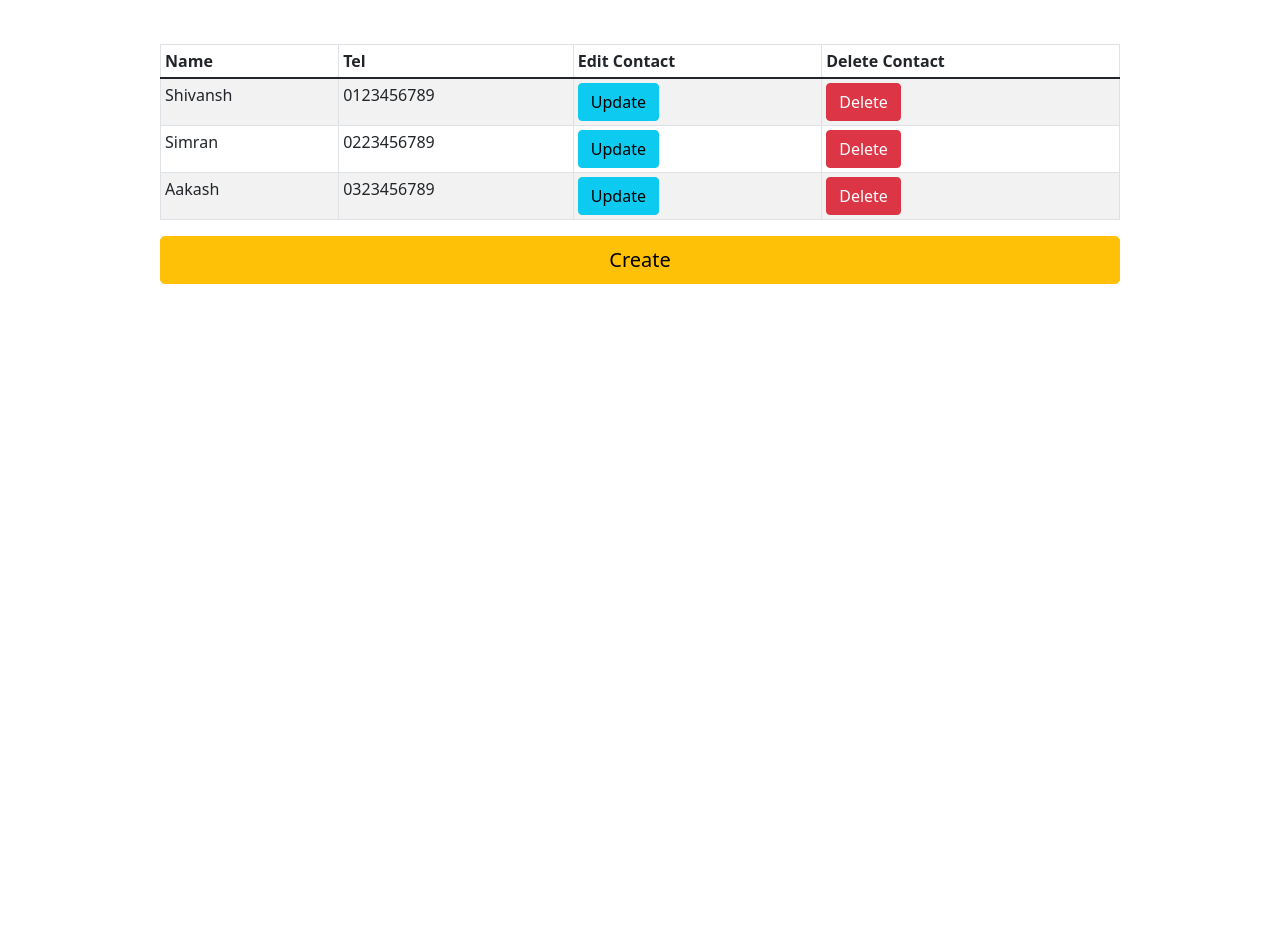
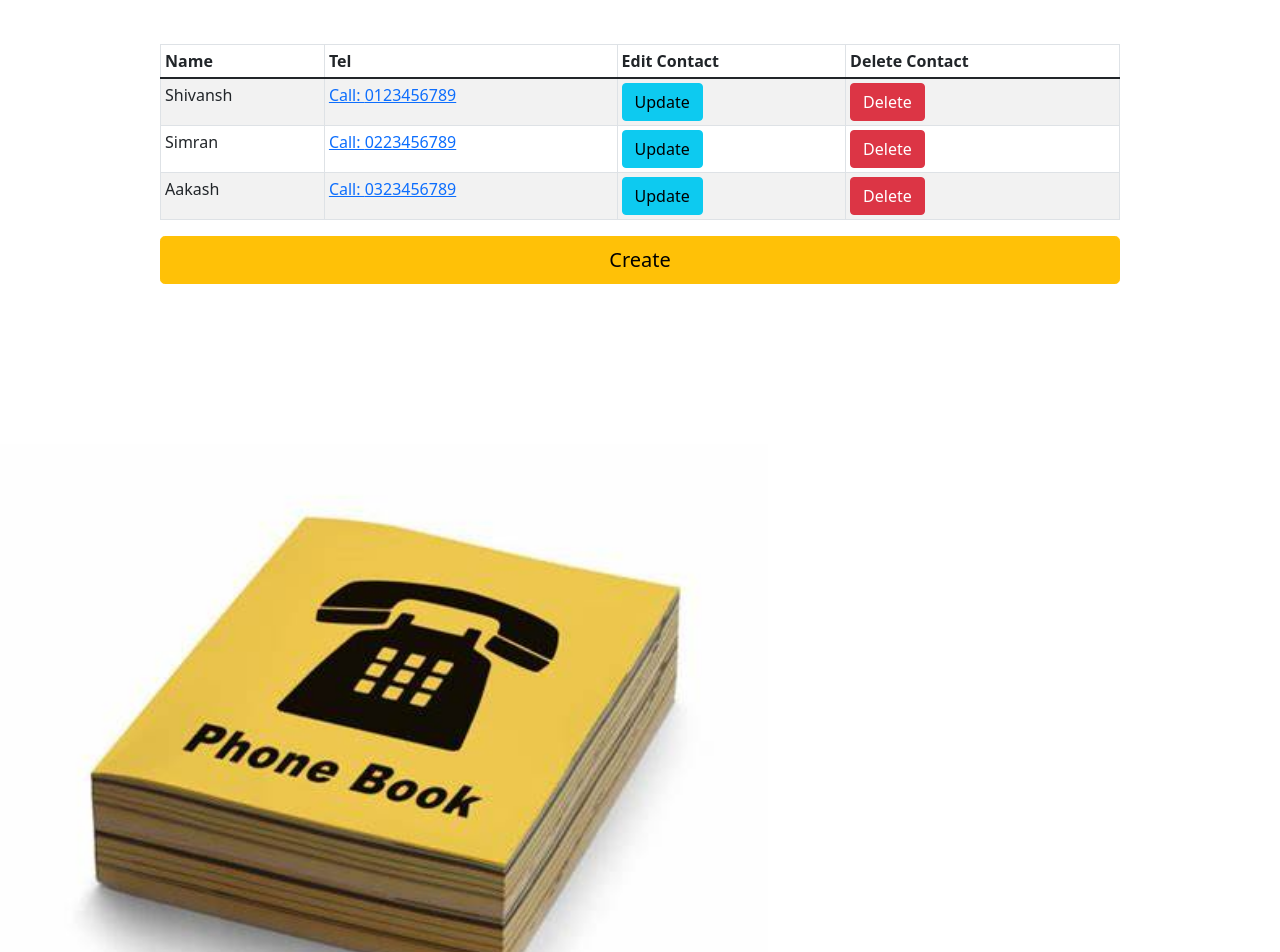
Before and after one commit to Istrate-Mihai/Phone-Book-ReactJS, a React (Create React App) app in the folder phone_book/: page / in a window 1280 px wide. Shown: the part 140-1092 px from the top of the page. Before the commit the page ends 800 px from the top, so only its background shows below. Built offline with nearby package versions, Linux system fonts and the light colour scheme; the HTML template or start-up script is replaced by a standard one.

Commit message:
Added main backgroundImage and calling functionality for each valid number

```diff
--- a/phone_book/src/index.css
+++ b/phone_book/src/index.css
@@ -6,3 +6,11 @@ body {
 .anchor {
   text-decoration: none;
 }
+
+.mainImage {
+  max-width: 960px;
+}
+
+img {
+  width: 80%;
+}
--- a/phone_book/src/pages/Home.js
+++ b/phone_book/src/pages/Home.js
@@ -1,8 +1,9 @@
 import React from "react"
 import { Button,Table } from 'react-bootstrap'
-import 'bootstrap/dist/css/bootstrap.min.css';
-import agenda from './agenda';
-import { Link, useNavigate } from 'react-router-dom';
+import 'bootstrap/dist/css/bootstrap.min.css'
+import agenda from './agenda'
+import { Link, useNavigate } from 'react-router-dom'
+import logo from '../images/phoneBook.jpg'
 
 function Home() {
   let history = useNavigate()
@@ -25,6 +26,7 @@ function Home() {
   }
 
   return (
+    <>
       <div  style={{margin:'10rem'}}>
         <Table striped bordered hover size="sm">
           <thead>
@@ -40,7 +42,7 @@ function Home() {
             return(
               <tr key={item.id}>
                 <td>{item.name}</td>
-              <td>{item.tel}</td>
+                <td><a href={`tel:${item.tel}`}>Call: {item.tel}</a></td>
 
                 {/* getting the id, name, and age for storing these
                 value in the jsx with onclick event */}
@@ -66,6 +68,8 @@ function Home() {
           <Button variant="warning" size="lg">Create</Button>
         </Link>
       </div>
+      <div className="mainImage"><img src={logo} alt="No Phone Book Image" /></div>
+    </>
   )
 }
 
```
Also changed, not shown: phone_book/src/images/phoneBook.jpg (added). Lines whose indentation alone changed are shown as unchanged.
